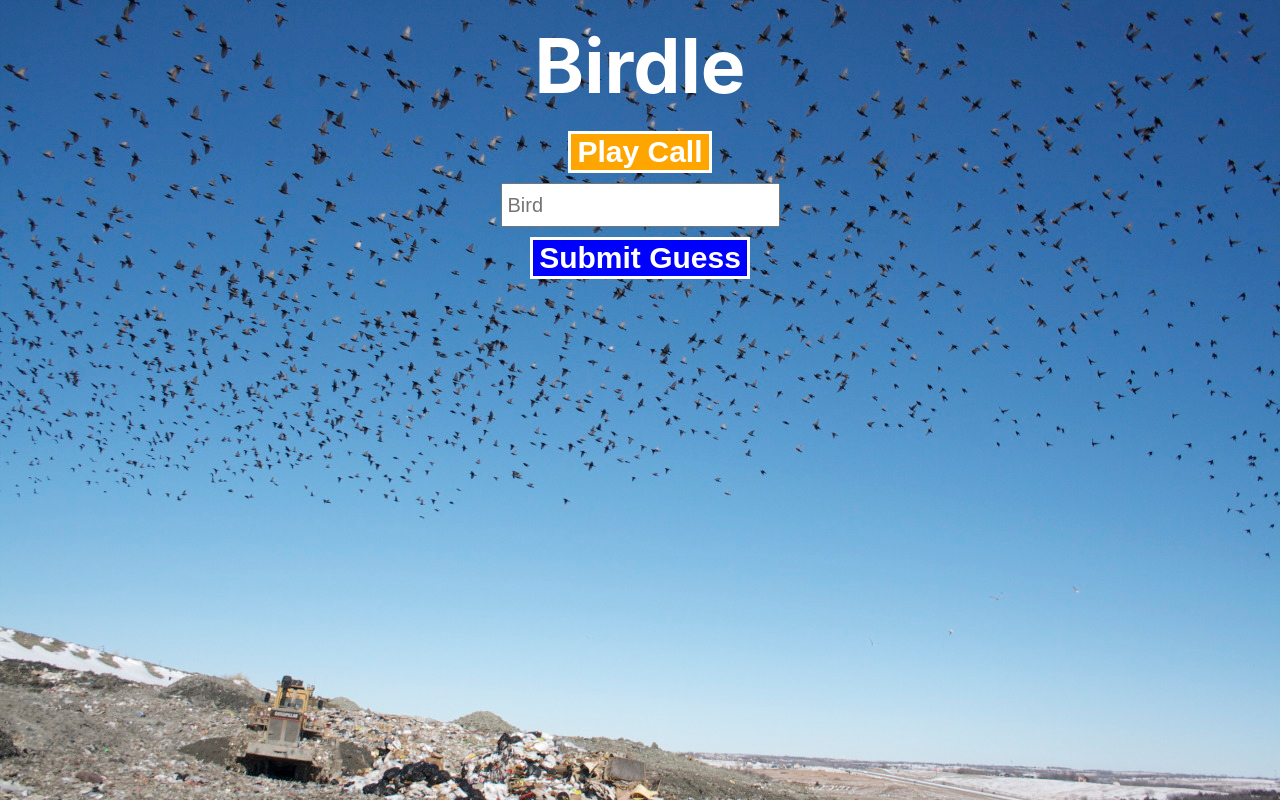
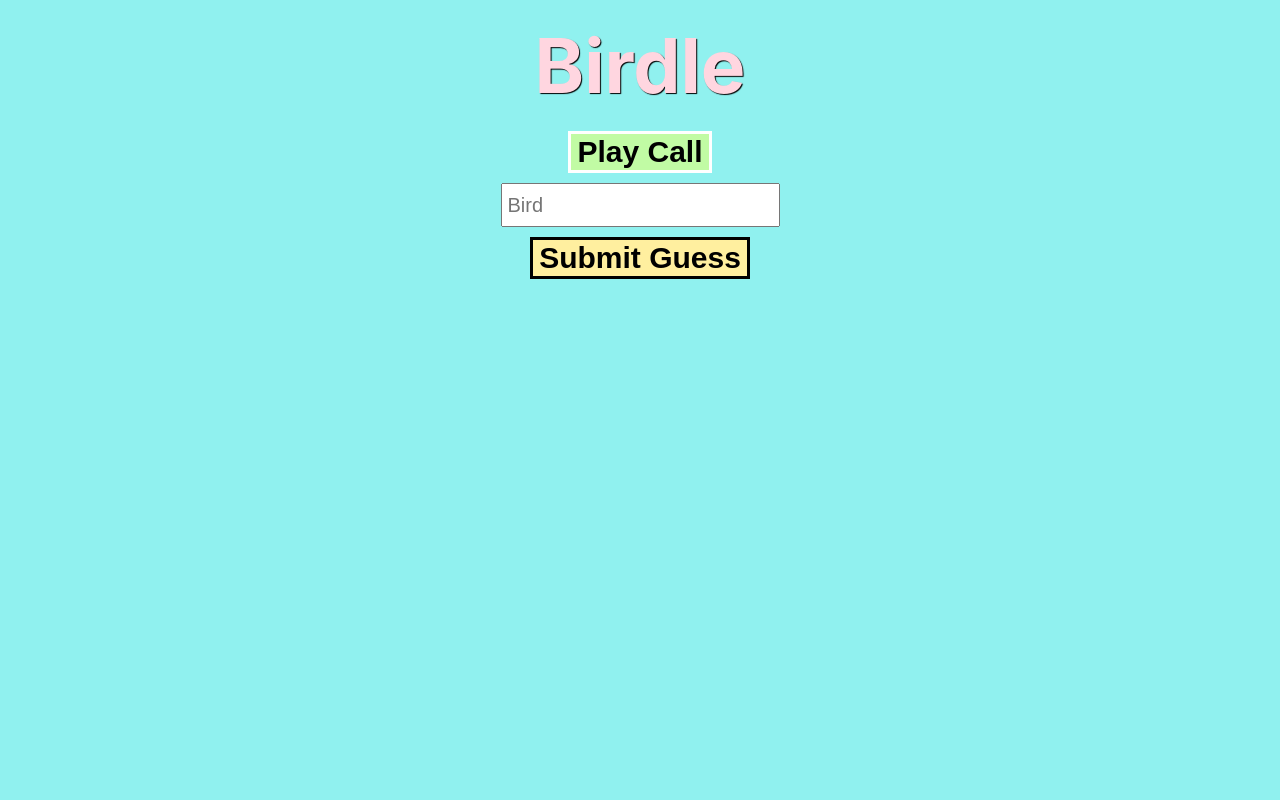
Before and after one commit to TylerWaugh01/Sound-Game-, a React (Create React App) app: page / in a window 1280 px wide. Built offline with nearby package versions, Linux system fonts and the light colour scheme.

Commit message:
Testing Color Pallete

```diff
--- a/src/components/PlayGame.js
+++ b/src/components/PlayGame.js
@@ -10,14 +10,22 @@ import PlayerLose from './PlayerLose'
 import styled from "styled-components";
 import bird from '../assets/images/Bird.jpg' //for background
 
+
+/* CSS HEX */
+// --electric-blue: #90f1efff; (Primary)
+// --mimi-pink: #ffd6e0ff; (Secondary)
+// --green-yellow-crayola: #ffef9fff; (Highlights)
+// --mint-green: #c1fba4ff; (Highlights)
+// --light-green: #7bf1a8ff; (Highlights)
+
+
 const Container = styled.div`
     display: flex;
     flex-direction: column;
     align-items: center;
     justify-content: flex-start;
-    background-image: url(${bird});
-    background-size: cover;
-    background-repeat: no-repeat;
+    background-color: #90f1efff;
+    /* background-image: url(${bird}); */
     height: 100vh;
     overflow: hidden;`
 
@@ -25,8 +33,9 @@ const Container = styled.div`
 const Logo = styled.span`
 font-size: 75px;
 padding: 20px;
-color: white;
+color: #ffd6e0ff;
 font-weight: bolder;
+text-shadow: 1px 1px 1px #000;
 `;
 
 const Image = styled.img`
@@ -40,13 +49,13 @@ const Image = styled.img`
 const Button = styled.button`
   margin-bottom: 10px;
   border: solid white;
-  background-color: orange;
+  background-color: #c1fba4ff;
   &:hover,
   &:focus {
-    background-color: palevioletred;
+    background-color: #7bf1a8ff;
   }
   font-size: 30px;
-  color: white;
+  color: black;
   cursor: pointer;
   font-weight: bolder;
 `;
@@ -54,9 +63,9 @@ const Button = styled.button`
 const SubmitButton = styled.button`
   margin-top: 10px;
   border: solid;
-  background-color: blue;
+  background-color: #ffef9fff;
   font-size: 30px;
-  color: white;
+  color: black;
   font-weight: bolder;
   cursor: pointer;
 `;
--- a/src/components/PlayerWin.js
+++ b/src/components/PlayerWin.js
@@ -1,3 +1,4 @@
+
 
 
 const PlayerWin = ({ birdImage, name, bio }) => {
@@ -16,16 +17,16 @@ const styles = {
     marginTop: '20px',
     maxWidth: '800px',
     padding: '20px',
-    backgroundColor: '#999'
+    backgroundColor: '#ffd6e0ff'
   },
   image: {
     display: 'block',
     width: '250px',
     margin: '0 auto',
-    border: '2px solid #333'
+    border: '4px solid #90f1efff'
   },
   text: {
-    color: 'white',
+    color: 'black',
     fontSize: '22px',
   },
   heading: {
```
